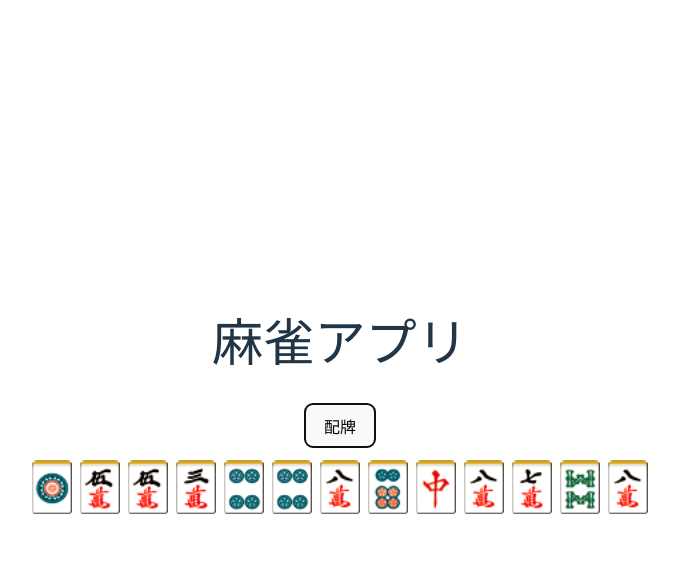
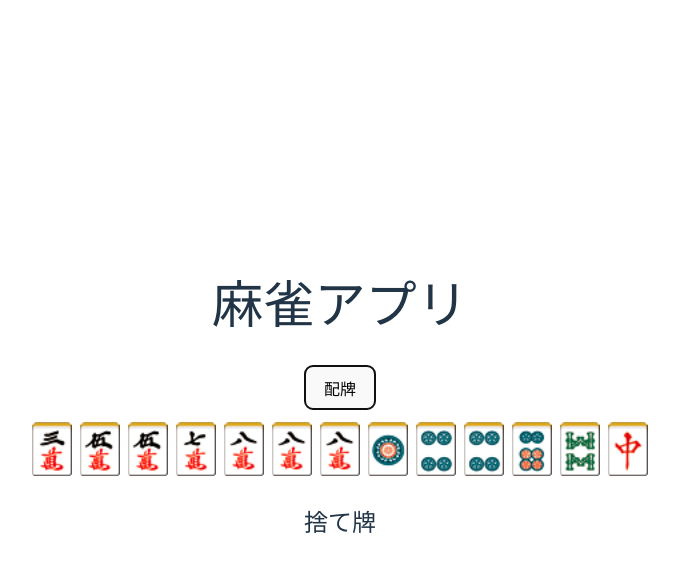
Before and after one commit to MatenoSkilla/mahjong-react, a React (Vite) app in the folder app/: page / in a window 1280 px wide. Both pictures are taken after a click on the button "配牌". Shown: the top 572 px of the page, without its empty margins (300-979 px from the left). Built offline with nearby package versions, Linux system fonts and the light colour scheme.

Commit message:
牌の選択と捨て牌機能を実装

```diff
--- a/app/src/App.css
+++ b/app/src/App.css
@@ -63,4 +63,9 @@
 
 .tile.selected {
   border: 2px solid red;
+  box-sizing: border-box;
 }
+
+.discarded {
+  margin-top: 20px;
+}
--- a/app/src/App.jsx
+++ b/app/src/App.jsx
@@ -16,21 +16,40 @@ function App() {
   };
 
   const [hand, setHand] = useState([]);
-  const [selectedTiles, setSelectedTiles] = useState([]);
+  const [selectedTileIndex, setSelectedTileIndex] = useState([null]);
+  const [discardedTiles, setDiscardedTiles] = useState([]);
 
   const dealTiles = () => {
     const shuffledTiles = shuffle([...tileOrder, ...tileOrder, ...tileOrder, ...tileOrder]);
-    setHand(shuffledTiles.slice(0, 13));
-    setSelectedTiles([]);
+    const dealt = shuffledTiles.slice(0, 13);
+    const sorted = dealt.sort((a,b) => tileOrder.indexOf(a) - tileOrder.indexOf(b));
+    setHand(sorted);
   };
 
-  const toggleSelect = (index) => {
-    setSelectedTiles((prev) =>
-      prev.includes(index)
-        ? prev.filter((i) => i !== index)
-        : [...prev, index]
-    );
-  };
+  // const sortHand = (hand) => {
+  //   return [...hand].sort((a,b) => tileOrder.indexOf(a) - tileOrder.indexOf(b));
+  // };
+
+  // const toggleSelect = (index) => {
+  //   setSelectedIndex((prev) =>
+  //     prev.includes(index)
+  //       ? prev.filter((i) => i !== index)
+  //       : [...prev, index]
+  //   );
+  // };
+
+    const onTileClick = (index) => {
+      // setSelectedIndex(index === selectedIndex ? null : index)
+      if (selectedTileIndex === index) {
+        const tileToDiscard = hand[index];
+        const newHand = hand.filter((_, i) => i !== index);
+        setHand(newHand);
+        setSelectedTileIndex(null);
+        setDiscardedTiles([...discardedTiles, tileToDiscard]);
+      } else {
+        setSelectedTileIndex(index);
+      }
+    };
 
   return (
     <div className="app">
@@ -40,12 +59,24 @@ function App() {
         {hand.map((tile, index) => (
           <div
             key={index}
-            className={`tile ${selectedTiles.includes(index) ? 'selected' : ''}`}
-            onClick={() => toggleSelect(index)}
+            className={`tile ${selectedTileIndex === index ? 'selected' : ''}`}
+            onClick={() => onTileClick(index)}
           >
             <img src={`img/${tile}.gif`} alt={tile} />
           </div>
         ))}
+      </div>
+
+      {/* ▼ここに捨て牌を表示 */}
+      <div className="discarded">
+        <h2>捨て牌</h2>
+        <div className="tiles">
+          {discardedTiles.map((tile, index) => (
+            <div key={index} className="tile">
+              <img src={`img/${tile}.gif`} alt={tile} />
+            </div>
+          ))}
+        </div>
       </div>
     </div>
   );
```
